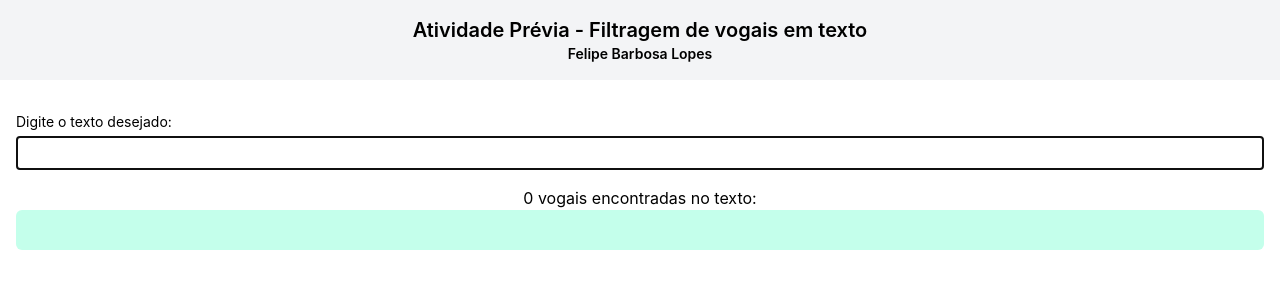
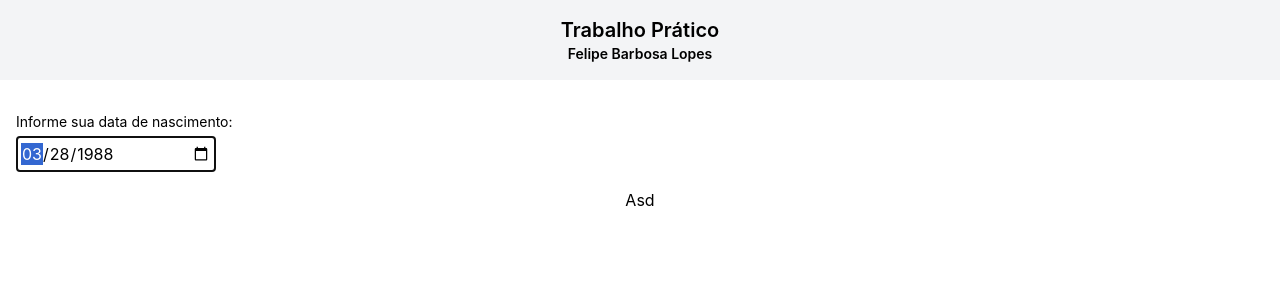
Before and after one commit to felipefllp/ajs-tp, a React (Create React App) app: page / in a window 1280 px wide. Shown: the top 300 px of the page. Built offline with nearby package versions, Linux system fonts and the light colour scheme.

Commit message:
feat: modificações iniciais

```diff
--- a/public/index.html
+++ b/public/index.html
@@ -24,7 +24,7 @@
       work correctly both with client-side routing and a non-root public URL.
       Learn how to configure a non-root public URL by running `npm run build`.
     -->
-    <title>Atividade Prévia</title>
+    <title>Trabalho Prático</title>
   </head>
   <body>
     <noscript>You need to enable JavaScript to run this app.</noscript>
--- a/src/App.js
+++ b/src/App.js
@@ -1,35 +1,29 @@
 import { useState } from 'react';
 import Header from './components/Header'
 import Main from './components/Main';
-import TextInput from './components/TextInput';
+import DateInput from './components/DateInput';
 
 export default function App() {
 
-  const [name, setName] = useState('');
+  const [Date, setDate] = useState('1988-03-28');
 
-  const [vowels, setVowels] = useState('');
-
-  function handleNameChange(newName) {
-    setName(newName)
-    setVowels(newName.match(/[aeiou]/gi))
+  function handleDateChange(newDate) {
+    setDate(newDate)
   }
 
   return (
     <>
-      <Header>Atividade Prévia - Filtragem de vogais em texto</Header>
+      <Header>Trabalho Prático</Header>
       <Main>
-        <TextInput
-          labelDescription="Digite o texto desejado:"
-          inputValue={name}
-          onInputChange={handleNameChange}
+        <DateInput
+          labelDescription="Informe sua data de nascimento:"
+          inputValue={Date}
+          onInputChange={handleDateChange}
         />
 
         <p className="text-center">
-          {vowels && vowels.length ? vowels.length : 0} vogais encontradas no texto:
+          Asd
         </p>
-        <div className="vowels-box">
-          {vowels}
-        </div>
       </Main>
     </>
   );
--- a/src/components/TextInput.js
+++ b/src/components/DateInput.js
@@ -1,4 +1,4 @@
-export default function TextInput({
+export default function DateInput({
   labelDescription = 'Descrição do label',
   inputValue = 'Valor padrão',
   onInputChange = null,
@@ -19,9 +19,10 @@ export default function TextInput({
 
       <input
         autoFocus
-        id="inputName"
+        id="inputDate"
         className="border p-1"
-        type="text"
+        style={{width: "200px"}}
+        type="date"
         value={inputValue}
         onChange={handleInputChange}
       />
```
